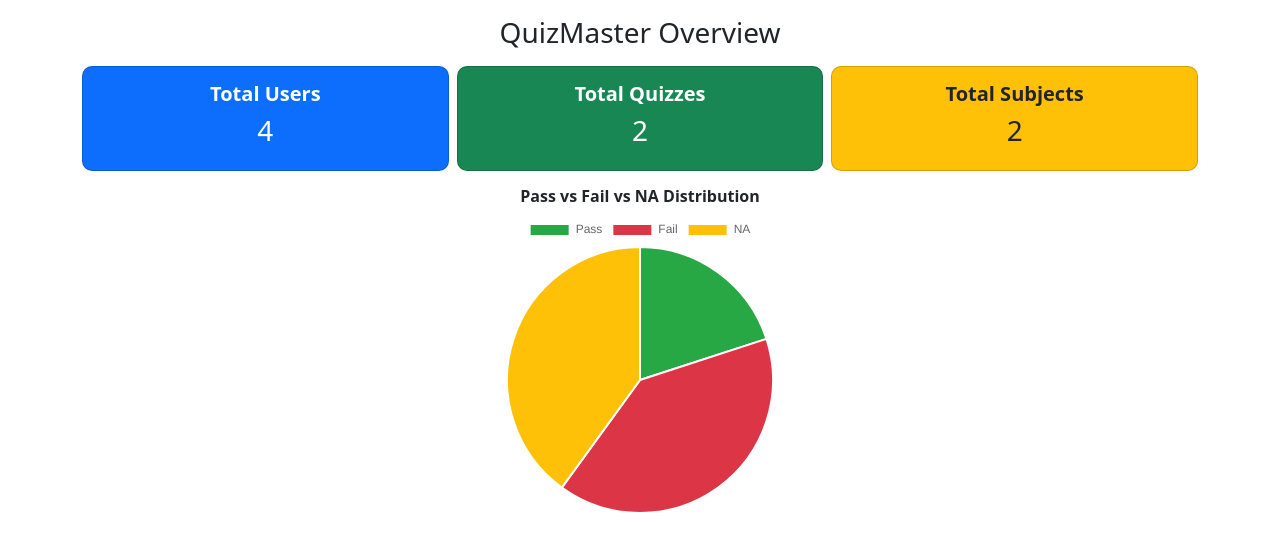
After one commit to aaditeeiche/quiz-master-isl, a Flask app: page /view_statistics in a window 1280 px wide. The commit adds this page. Shown: the top 551 px of the page. Run offline with Flask 3, Linux system fonts and the light colour scheme; a user stored in the database is signed in.

Commit message:
Added summary charts for quiz statistics - Admin

```diff
--- a/app.py
+++ b/app.py
@@ -5,7 +5,7 @@ from models.models import Chapter, Question, Quiz, QuizScore, Subject, User, db,
 from datetime import date, datetime
 from flask_toastr import Toastr
 from sqlalchemy.exc import IntegrityError
-
+from sqlalchemy.sql import func
 
 # Initialize Flask App
 app = Flask(__name__)
@@ -105,16 +105,6 @@ def admin_dashboard():
                 db.session.delete(subject)
                 db.session.commit()
                 flash('Subject and its related chapters were deleted successfully!', 'danger')
-
-        # # --- Chapter CRUD ---
-        # elif action == 'create_chapter':
-        #     subject_id = request.form.get('subject_id')
-        #     name = request.form.get('name')
-        #     if subject_id and name:
-        #         new_chapter = Chapter(subject_id=subject_id, name=name)
-        #         db.session.add(new_chapter)
-        #         db.session.commit()
-        #         flash('Chapter added successfully!', 'success')
 
         elif action == 'create_chapter':
             subject_id = request.form.get('subject_id')
@@ -245,6 +235,31 @@ def admin_dashboard():
         return redirect(url_for('admin_dashboard'))
 
     return render_template('admin_dashboard.html', users=users, subjects=subjects, chapters=chapters, quizzes=quizzes, search_query=search_query, show_users=show_users, show_subjects=show_subjects, show_chapters = show_chapters, show_quizzes=show_quizzes
+    )
+
+@app.route('/view_statistics', methods=['GET'])
+def view_statistics():
+    if 'admin_logged_in' not in session:
+        return redirect(url_for('auth.admin_login'))
+
+    """Fetch summary statistics and pass them to the template."""
+    total_users = User.query.count()
+    total_quizzes = Quiz.query.count()
+    total_subjects = Subject.query.count()  # Fetch total subjects
+
+    # Pass, Fail, and NA Counts
+    pass_count = db.session.query(QuizScore).filter(QuizScore.percentage >= 40).count()
+    fail_count = db.session.query(QuizScore).filter(QuizScore.percentage < 40).count()
+    na_count = db.session.query(User).outerjoin(QuizScore).filter(QuizScore.id.is_(None)).count()
+
+    return render_template(
+        'view_statistics.html',
+        total_users=total_users,
+        total_quizzes=total_quizzes,
+        total_subjects=total_subjects,
+        pass_count=pass_count,
+        fail_count=fail_count,
+        na_count=na_count
     )
 
 @app.route('/user_dashboard')
@@ -565,8 +580,7 @@ def quiz_summary():
             Subject.name.label('subject_name'),
             db.func.sum(QuizScore.score).filter(QuizScore.user_id == user_id).label('user_total_score'),
             db.func.sum(QuizScore.total_questions).filter(QuizScore.user_id == user_id).label('user_total_possible_score'),
-            db.func.sum(QuizScore.score).label('overall_total_score'),
-            db.func.sum(QuizScore.total_questions).label('overall_total_possible_score')
+            db.func.avg(QuizScore.score).label('class_avg_score')  # Compute class average score
         )
         .join(Quiz, QuizScore.quiz_id == Quiz.id)
         .join(Chapter, Quiz.chapter_id == Chapter.id)
@@ -577,24 +591,28 @@ def quiz_summary():
 
     # Compute pass/fail and difficulty indicator
     subject_scores = []
-    for subject_name, user_total_score, user_total_possible_score, overall_total_score, overall_total_possible_score in subject_scores_query:
+    for subject_name, user_total_score, user_total_possible_score, class_avg_score in subject_scores_query:
         # Ensure None values are converted to 0
         user_total_possible_score = user_total_possible_score or 0
         user_total_score = user_total_score or 0
+        class_avg_score = class_avg_score or 0  # Default class avg score to 0 if no data
 
-        user_percentage = (user_total_score / user_total_possible_score) * 100 if user_total_possible_score > 0 else 0
-        pass_fail = "Pass" if user_percentage >= 40 else "Fail"
+       # Compute user percentage only if the user has attempted the quiz
+        if user_total_possible_score > 0:
+            user_percentage = (user_total_score / user_total_possible_score) * 100
+            pass_fail = "Pass" if user_percentage >= 40 else "Fail"
+        else:
+            pass_fail = "N/A"  # User has never attempted a quiz in this subject
 
-        # Difficulty Indicator based on overall performance
-        overall_percentage = (overall_total_score / overall_total_possible_score) * 100 if overall_total_possible_score > 0 else 0
-        if overall_percentage < 50:
+        # Difficulty Indicator based on class average score
+        if class_avg_score < 40:
             difficulty = "Hard 🔴"
-        elif 50 <= overall_percentage < 75:
+        elif 40 <= class_avg_score < 75:
             difficulty = "Moderate 🟡"
         else:
             difficulty = "Easy 🟢"
 
-        subject_scores.append((subject_name, user_total_score, user_total_possible_score, overall_total_score, overall_total_possible_score, pass_fail, difficulty))
+        subject_scores.append((subject_name, user_total_score, user_total_possible_score, class_avg_score, pass_fail, difficulty))
 
     # Calculate overall pass/fail status
     total_attempts = len(past_attempts)
--- a/templates/admin_dashboard.html
+++ b/templates/admin_dashboard.html
@@ -1,5 +1,4 @@
 <!DOCTYPE html>
-
 <head>
     <meta charset="UTF-8">
     <meta name="viewport" content="width=device-width, initial-scale=1.0">
@@ -50,7 +49,10 @@
 
     <div class="d-flex justify-content-between align-items-center mb-4">
         <h2>Welcome Admin</h2>
+        <div>
+        <a href="{{ url_for('view_statistics') }}" class="btn btn-info">View Statistics</a>
         <a href="{{ url_for('auth.logout') }}" class="btn btn-danger">Logout</a>
+        </div>
     </div>
 
     <!-- Search Form -->
--- a/templates/quiz_summary.html
+++ b/templates/quiz_summary.html
@@ -77,17 +77,17 @@
                     <tr>
                         <th>Subject</th>
                         <th>Your Score</th>
-                        <th>Total Subject Score</th>
+                        <th>Class Average Score</th>
                         <th>Pass/Fail Status</th>
                         <th>Difficulty Indicator</th>
                     </tr>
                 </thead>
                 <tbody>
-                    {% for subject, user_total_score, user_total_possible_score, overall_total_score, overall_total_possible_score, pass_fail_status, difficulty in subject_scores %}
+                    {% for subject, user_total_score, user_total_possible_score, class_avg_score, pass_fail_status, difficulty in subject_scores %}
                     <tr>
                         <td>{{ subject }}</td>
                         <td>{{ user_total_score }} / {{ user_total_possible_score }}</td>
-                        <td>{{ overall_total_score }} / {{ overall_total_possible_score }}</td>
+                        <td>{{ class_avg_score }}</td>
                         <td>
                             <span class="badge {% if pass_fail_status == 'Pass' %}badge-success{% else %}badge-danger{% endif %}">
                                 {{ pass_fail_status }}
--- /dev/null
+++ b/templates/view_statistics.html
@@ -0,0 +1,79 @@
+<!DOCTYPE html>
+<html lang="en">
+<head>
+    <meta charset="UTF-8">
+    <meta name="viewport" content="width=device-width, initial-scale=1.0">
+    <title>Admin Dashboard</title>
+    <link href="https://cdn.jsdelivr.net/npm/bootstrap@5.3.0/dist/css/bootstrap.min.css" rel="stylesheet">
+    <script src="https://cdn.jsdelivr.net/npm/chart.js"></script>
+    <style>
+        .summary-card {
+            padding: 15px;
+            border-radius: 10px;
+        }
+        .chart-container {
+            min-height: 300px;
+        }
+    </style>
+</head>
+<body>
+    <div class="container mt-3">
+        <h3 class="text-center mb-3">QuizMaster Overview</h3>
+
+        <!-- Summary Cards -->
+        <div class="row text-center g-2">
+            <div class="col-4">
+                <div class="card bg-primary text-white summary-card">
+                    <h5 class="fw-bold">Total Users</h5>
+                    <h3>{{ total_users }}</h3>
+                </div>
+            </div>
+            <div class="col-4">
+                <div class="card bg-success text-white summary-card">
+                    <h5 class="fw-bold">Total Quizzes</h5>
+                    <h3>{{ total_quizzes }}</h3>
+                </div>
+            </div>
+            <div class="col-4">
+                <div class="card bg-warning text-dark summary-card">
+                    <h5 class="fw-bold">Total Subjects</h5>
+                    <h3>{{ total_subjects }}</h3>
+                </div>
+            </div>
+        </div>
+
+        <!-- Charts Section -->
+        <div class="row mt-3">
+            <div class="col-md-12 d-flex justify-content-center">
+                <div class="text-center">
+                    <h6 class="fw-bold">Pass vs Fail vs NA Distribution</h6>
+                    <div class="chart-container">
+                        <canvas id="passFailChart"></canvas>
+                    </div>
+                </div>
+            </div>
+        </div>
+
+    </div>
+
+    <script>
+        var passCount = {{ pass_count }};
+        var failCount = {{ fail_count }};
+        var naCount = {{ na_count }};
+
+        // Populate pie chart (Pass vs Fail vs NA)
+        new Chart(document.getElementById('passFailChart'), {
+            type: 'pie',
+            data: {
+                labels: ['Pass', 'Fail', 'NA'],
+                datasets: [{
+                    data: [passCount, failCount, naCount],
+                    backgroundColor: ['#28a745', '#dc3545', '#ffc107']
+                }]
+            },
+            options: { responsive: true, maintainAspectRatio: false }
+        });
+    </script>
+
+</body>
+</html>
```
Also changed, not shown: instance/quiz_master.db.
